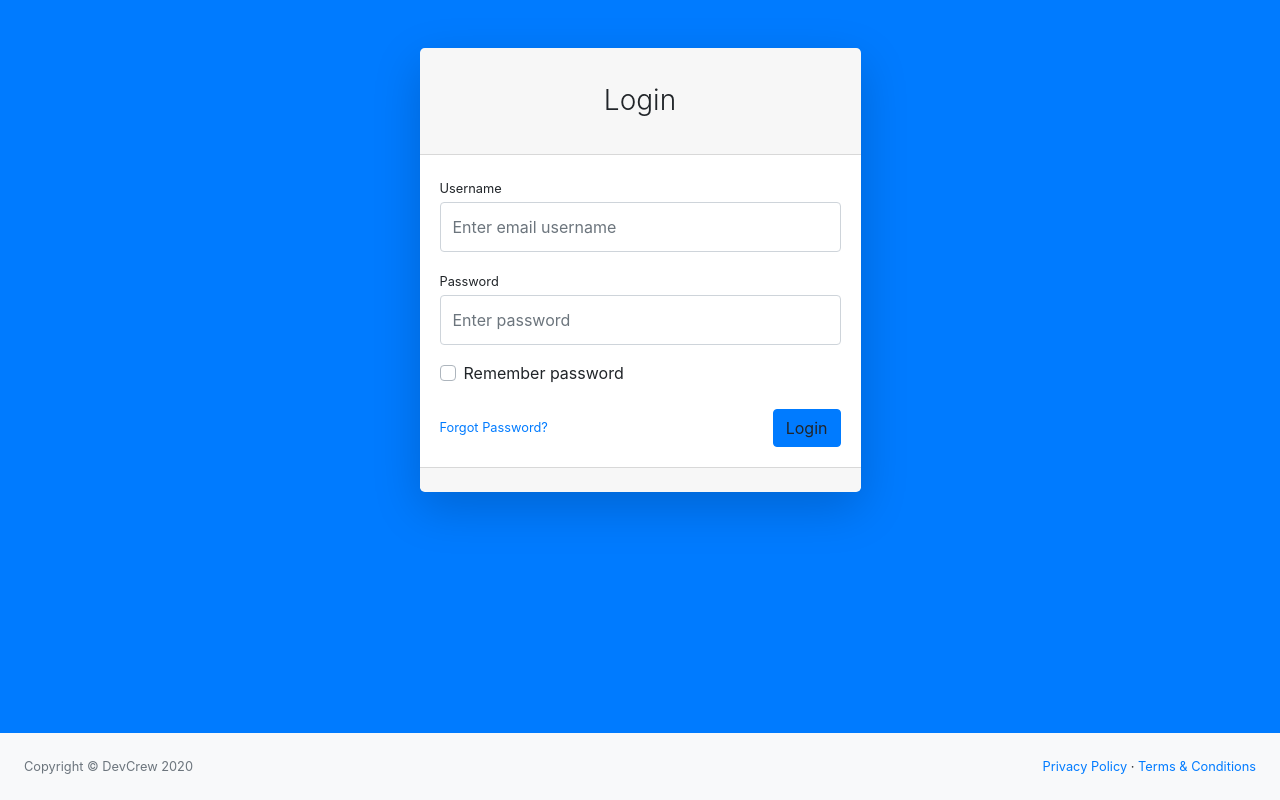
After one commit to MarkYeaahYT/devcrew, a CodeIgniter app: page /database/admin/login in a window 1280 px wide. The commit adds this page. Run offline with CodeIgniter, Linux system fonts and the light colour scheme; some libraries are stand-ins or nearby versions.

Commit message:
mengerjakan admin login dan logout

```diff
--- a/application/config/database.php
+++ b/application/config/database.php
@@ -78,7 +78,7 @@ $db['default'] = array(
 	'hostname' => 'localhost',
 	'username' => 'mark',
 	'password' => '',
-	'database' => '',
+	'database' => 'db_devcrew',
 	'dbdriver' => 'mysqli',
 	'dbprefix' => '',
 	'pconnect' => FALSE,
--- a/application/controllers/Admin.php
+++ b/application/controllers/Admin.php
@@ -4,19 +4,78 @@ class Admin extends CI_Controller{
     public function __construct()
     {
         parent::__construct();
+        $this->load->helper('cookie');
+        $this->load->library('session');
         $this->load->model("admin_model");
     }
 
     public function index()
     {
-        $this->load->view("admin/admin");
+
+        if($this->session->has_userdata('username')){
+            $this->load->view("admin/admin");
+        }else{
+            $this->load->view('errors/forbidden');
+        }
+    }
+
+    public function showdata_xhr()
+    {
+
     }
 
     public function confirms()
     {
+
     }
 
+    public function login()
+    {
+        $this->load->view('admin/login');
+    }
 
+    public function login_backend()
+    {
+        if($this->admin_model->login() == null){
+            $message = array(
+                "status" => "0"
+            );
+            echo json_encode($message);
+        }else{
+            $ss = array(
+                "username" => $this->admin_model->login()[0]->username,
+            );
+            $this->session->set_userdata($ss);
+
+            $cookie = array(
+                "name" => "nama",
+                "value" => $this->admin_model->login()[0]->nama,
+                "path" => "/",
+                "expire" => "43200"
+            );
+
+            $this->input->set_cookie($cookie);
+
+            $message = array(
+                "status" => "1"
+            );
+            echo json_encode($message);
+
+        }
+    }
+
+    public function logout()
+    {
+        unset(
+            $_SESSION['username']
+        );
+        delete_cookie('nama');
+        echo json_encode(
+            array(
+                'status' => "brrr"
+            )
+        );
+    }
 }
 
 ?>
--- a/application/models/Admin_model.php
+++ b/application/models/Admin_model.php
@@ -5,5 +5,18 @@ class Admin_model extends CI_Model{
     {
         # code...
     }
+
+    public function login()
+    {
+        $username = $this->input->post('username', true);
+        $password = $this->input->post('password', true);
+
+        $password = md5($password);
+
+        $this->db->where('username', $username);
+        $this->db->where('password', $password);
+
+        return $this->db->get('tb_admin')->result();
+    }
 }
 ?>
--- a/application/views/admin/admin.php
+++ b/application/views/admin/admin.php
@@ -12,6 +12,9 @@
         <script src="https://cdnjs.cloudflare.com/ajax/libs/font-awesome/5.13.0/js/all.min.js" crossorigin="anonymous"></script>
     </head>
     <body class="sb-nav-fixed">
+        <script>
+            url = window.location.origin;
+        </script>
         <nav class="sb-topnav navbar navbar-expand navbar-dark bg-dark">
             <a class="navbar-brand" href="index.html">Admin</a>
             <button class="btn btn-link btn-sm order-1 order-lg-0" id="sidebarToggle" href="#"><i class="fas fa-bars"></i></button>
@@ -29,7 +32,7 @@
                         <a class="dropdown-item" href="#">Settings</a>
                         <a class="dropdown-item" href="#">Activity Log</a>
                         <div class="dropdown-divider"></div>
-                        <a class="dropdown-item" href="login.html">Logout</a>
+                        <a class="dropdown-item" id="logout">Logout</a>
                     </div>
                 </li>
             </ul>
@@ -151,5 +154,6 @@
         <script src="https://cdn.datatables.net/1.10.20/js/jquery.dataTables.min.js" crossorigin="anonymous"></script>
         <script src="https://cdn.datatables.net/1.10.20/js/dataTables.bootstrap4.min.js" crossorigin="anonymous"></script>
         <!-- <script src="assets/demo/datatables-demo.js"></script> -->
+        <script src="/assets/js/admin.js"></script>
     </body>
 </html>
--- /dev/null
+++ b/application/views/admin/login.php
@@ -0,0 +1,76 @@
+<!DOCTYPE html>
+<html lang="en">
+    <head>
+        <meta charset="utf-8" />
+        <meta http-equiv="X-UA-Compatible" content="IE=edge" />
+        <meta name="viewport" content="width=device-width, initial-scale=1, shrink-to-fit=no" />
+        <meta name="description" content="" />
+        <meta name="author" content="" />
+        <title>Login - Admin | DevCrew</title>
+        <link href="/assets/css/styles.css" rel="stylesheet" />
+        <script src="https://cdnjs.cloudflare.com/ajax/libs/font-awesome/5.13.0/js/all.min.js" crossorigin="anonymous"></script>
+    </head>
+    <body class="bg-primary">
+        <script>
+            url = window.location.origin;
+        </script>
+        <div id="layoutAuthentication">
+            <div id="layoutAuthentication_content">
+                <main>
+                    <div class="container">
+                        <div class="row justify-content-center">
+                            <div class="col-lg-5">
+                                <div class="card shadow-lg border-0 rounded-lg mt-5">
+                                    <div class="card-header"><h3 class="text-center font-weight-light my-4">Login</h3></div>
+                                    <div class="card-body">
+                                        <form>
+                                            <div class="form-group">
+                                                <label class="small mb-1" for="username">Username</label>
+                                                <input class="form-control py-4" id="username" type="text" placeholder="Enter email username" />
+                                            </div>
+                                            <div class="form-group">
+                                                <label class="small mb-1" for="password">Password</label>
+                                                <input class="form-control py-4" id="password" type="password" placeholder="Enter password" />
+                                            </div>
+                                            <div class="form-group">
+                                                <div class="custom-control custom-checkbox">
+                                                    <input class="custom-control-input" id="rememberPasswordCheck" type="checkbox" />
+                                                    <label class="custom-control-label" for="rememberPasswordCheck">Remember password</label>
+                                                </div>
+                                            </div>
+                                            <div class="form-group d-flex align-items-center justify-content-between mt-4 mb-0">
+                                                <a class="small" href="password.html">Forgot Password?</a>
+                                                <a class="btn btn-primary btnlogin" >Login</a>
+                                            </div>
+                                        </form>
+                                    </div>
+                                    <div class="card-footer text-center">
+                                        <!-- <div class="small"><a href="register.html">Need an account? Sign up!</a></div> -->
+                                    </div>
+                                </div>
+                            </div>
+                        </div>
+                    </div>
+                </main>
+            </div>
+            <div id="layoutAuthentication_footer">
+                <footer class="py-4 bg-light mt-auto">
+                    <div class="container-fluid">
+                        <div class="d-flex align-items-center justify-content-between small">
+                            <div class="text-muted">Copyright &copy; DevCrew 2020</div>
+                            <div>
+                                <a href="#">Privacy Policy</a>
+                                &middot;
+                                <a href="#">Terms &amp; Conditions</a>
+                            </div>
+                        </div>
+                    </div>
+                </footer>
+            </div>
+        </div>
+        <script src="https://code.jquery.com/jquery-3.5.1.min.js" crossorigin="anonymous"></script>
+        <script src="https://stackpath.bootstrapcdn.com/bootstrap/4.5.0/js/bootstrap.bundle.min.js" crossorigin="anonymous"></script>
+        <script src="/assets/js/scripts.js"></script>
+        <script src="/assets/js/admin-login.js"></script>
+    </body>
+</html>
--- /dev/null
+++ b/assets/js/admin-login.js
@@ -0,0 +1,27 @@
+$(document).ready(function () {
+    $('.btnlogin').on("click", function () {
+        var username = $('#username').val();
+        var password = $('#password').val();
+
+        // console.log(username)
+        // console.log(password)
+
+        $.ajax({
+            type: "POST",
+            url: url+"/admin/login_backend",
+            data: {
+                username: username,
+                password: password
+            },
+            dataType: "JSON",
+            success: function (r) {
+                console.log(r)
+                if(r.status == 1){
+                    window.location = url+"/admin";
+                }else{
+                    alert("wrong identification");
+                }
+            }
+        });
+    });
+});
```
Also changed, not shown: application/views/errors/forbidden.php (added, +12 -0 lines), assets/js/admin.js (added, +15 -0 lines).
